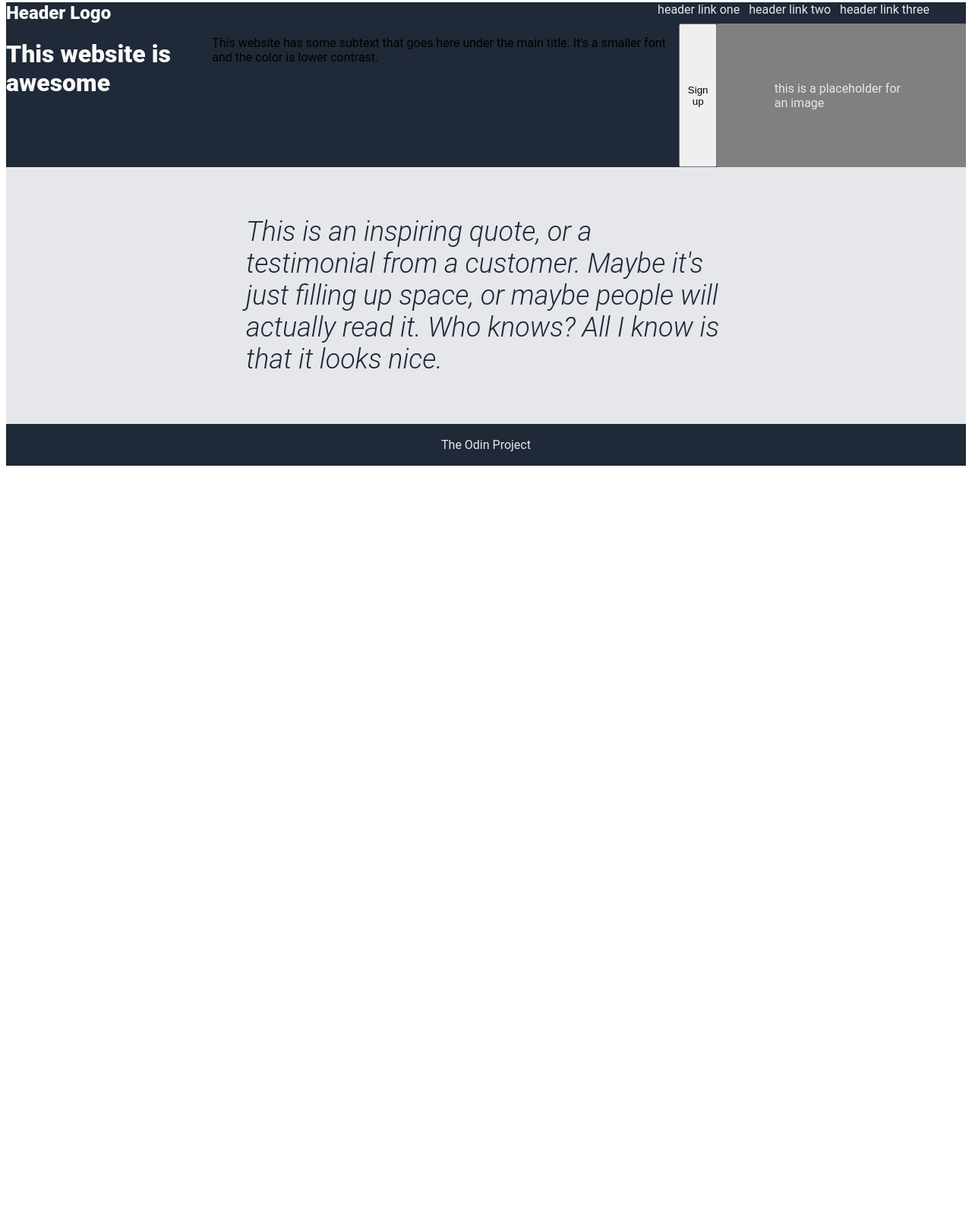
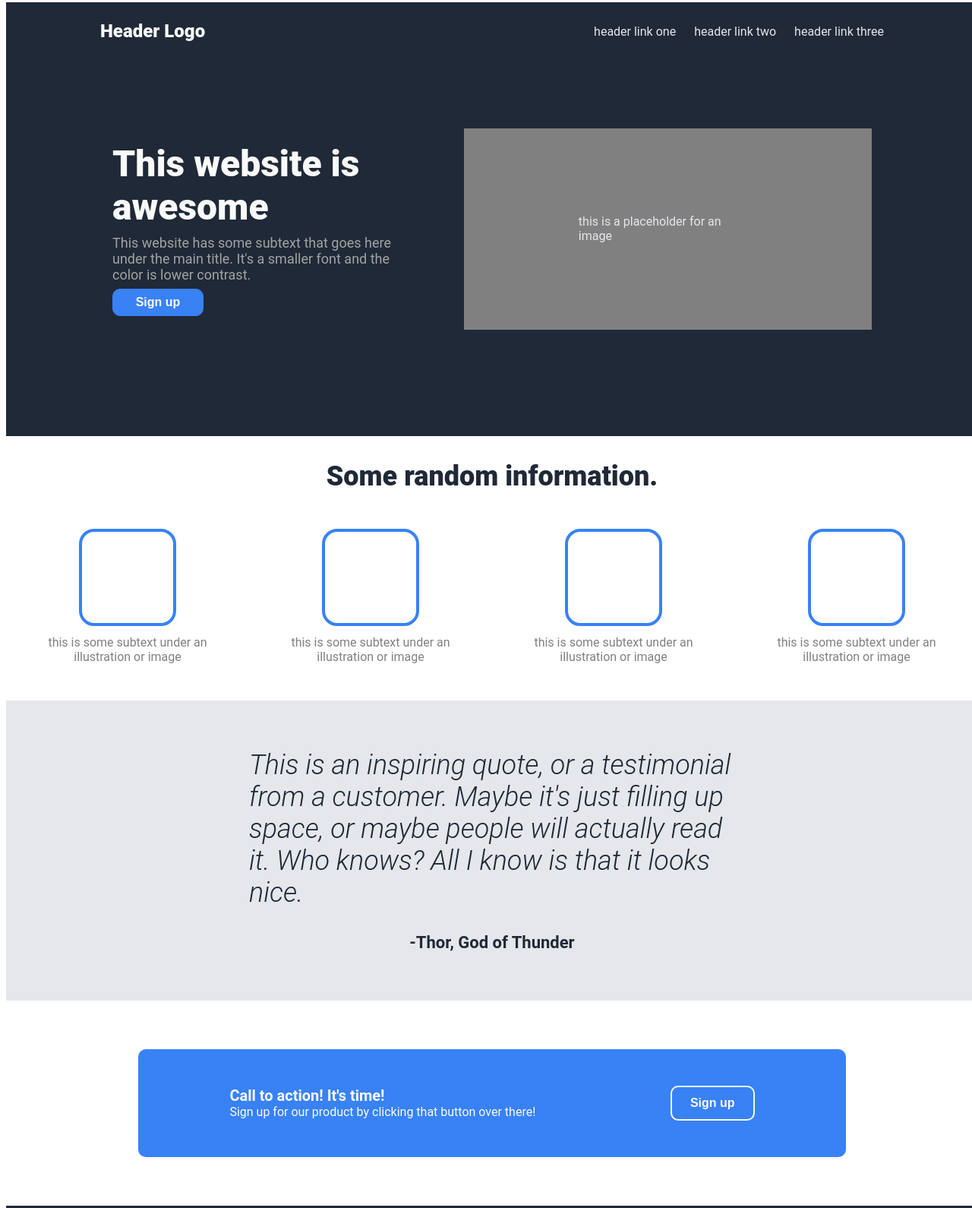
Before and after one commit to nikita-go/landing-page, a plain HTML site: page index.html in a window 1280 px wide. Shown: the part 5-1595 px from the top of the page at 76% size. Before the commit the page ends 800 px from the top, so only its background shows below. Drawn offline with Linux system fonts and the light colour scheme.

Commit message:
Made website

```diff
--- a/index.html
+++ b/index.html
@@ -18,13 +18,46 @@
         </div>
         <div class="body">
             <div class="hero">
-                <h1 class="heading">This website is awesome</h1>
-                <p class="subtext">This website has some subtext that goes here under the main title. It's a smaller font and the color is lower contrast.</p>
-                <button class="sign-up">Sign up</button>
+                <div class="hero-column">
+                    <div class="heading">This website is awesome</div>
+                    <div class="subtext">This website has some subtext that goes here under the main title. It's a smaller font and the color is lower contrast.</div>
+                    <button class="signup" onclick="window.location.href = 'https://google.com';">Sign up</button>
+                </div>
                 <div class="img-placeholder">this is a placeholder for an image</div>
+            </div>
+            <div class="information">
+                <div class="information-text">Some random information.</div>
+                <div class="container">
+                    <div class="block">
+                        <div class="square"></div>
+                        <div class="text">this is some subtext under an illustration or image</div>
+                    </div>
+                    <div class="block">
+                        <div class="square"></div>
+                        <div class="text">this is some subtext under an illustration or image</div>
+                    </div>
+                    <div class="block">
+                        <div class="square"></div>
+                        <div class="text">this is some subtext under an illustration or image</div>
+                    </div>
+                    <div class="block">
+                        <div class="square"></div>
+                        <div class="text">this is some subtext under an illustration or image</div>
+                    </div>
+                </div>
             </div>
             <div class="quote">
                 <div class="quote-text">This is an inspiring quote, or a testimonial from a customer. Maybe it's just filling up space, or maybe people will actually read it. Who knows? All I know is that it looks nice.</div>
+                <div class="quote-by">-Thor, God of Thunder</div>
+            </div>
+            <div class="signup">
+                <div class="box">
+                    <div class="signup-text">
+                        <div class="title">Call to action! It's time!</div>
+                        <div class="info">Sign up for our product by clicking that button over there!</div>
+                    </div>
+                        <button class="signup-btn" onclick="window.location.href = 'https://google.com';">Sign up</button>
+                </div>
             </div>
         </div>
         <div class="footer">
--- a/style.css
+++ b/style.css
@@ -1,5 +1,7 @@
 body {
     font-family: "Roboto", "Helvetica Neue", Helvetica, Arial;
+    width: 100%;
+    height: 100%;
 }
 
 a {
@@ -7,23 +9,19 @@ a {
     text-decoration: none;
 }
 
-.header,
-.body,
-.footer {
-    width: 100%;
-}
-
 .header {
     display: flex;
     justify-content: space-between;
+    align-items: center;
+    padding: 24px;
 }
 
 .header .links {
     display: flex;
     justify-content: space-between;
     color: #E5E7EB;
-    margin-right: 48px;
-    gap: 12px;
+    margin-right: 100px;
+    gap: 24px;
 }
 
 .header .logo,
@@ -34,7 +32,7 @@ a {
 
 .header .logo {
     font-size: 24px;
-
+    margin-left: 100px
 }
 
 .hero,
@@ -43,13 +41,50 @@ a {
     background-color: #1F2937;
 }
 
-.body .hero {
+.hero {
     display: flex;
+    justify-content: center;
+    align-items: center;
+    padding: 140px;
+    padding-top: 90px;
+    gap: 64px;
+}
+
+.hero .heading {
+    font-size: 48px;
+}
+
+.hero .hero-column {
+    display: flex;
+    flex-direction: column;
+    gap: 8px;
+    width: 40%;
+}
+
+.hero .hero-column .subtext {
+    font-size: 18px;
+    color: rgb(163, 163, 163);
+}
+
+.hero .hero-column .signup {
+    background-color: #3882F6;
+    color: #F9FAF8;
+    font-weight: 800;
+    font-size: 16px;
+    padding: 8px;
+    width: 120px;
+    border: 1px solid #3882F6;
+    border-radius: 10px;
 }
 
 .hero .img-placeholder {
     display: flex;
-    padding: 2cm;
+    font-size: 16px;
+    padding: 3cm;
+    padding-left: 4cm;
+    padding-right: 4cm;
+    justify-content: center;
+    align-items: center;
     background-color: gray;
     color: #E5E7EB;
 }
@@ -58,11 +93,11 @@ a {
     display: flex;
     align-items: center;
     justify-content: center;
+    padding: 24px;
 }
 
 .footer .footer-text {
     color: #E5E7EB;
-    padding: 18px;
 }
 
 .quote {
@@ -70,6 +105,7 @@ a {
     background-color: #E5E7EB;
     align-items: center;
     justify-content: center;
+    flex-direction: column;
 }
 
 .quote .quote-text {
@@ -80,5 +116,100 @@ a {
     color: #1F2937;
     font-style: italic;
     font-weight: 300;
-    margin: 64px;
+    margin-top: 64px;
 }
+
+.quote .quote-by {
+    font-weight: bold;
+    flex: wrap;
+    margin-top: 32px;
+    font-size: 22px;
+    margin-bottom: 64px;
+    color: #1F2937;
+}
+
+.information {
+    display: flex;
+    flex-direction: column;
+    justify-content: center;
+    align-items: center;
+}
+
+.information .container {
+    display: flex;
+    flex-direction: row;
+    flex: wrap;
+    justify-content: center;
+}
+
+.information .container .block{
+    display: flex;
+    flex-direction: column;
+    flex: wrap;
+    justify-content: center;
+    align-items: center;
+    text-align: center;
+    margin: 48px;
+}
+
+.information .container .block .text{
+    color: gray;
+}
+.information .container .block .square{
+    display: flex;
+    flex: 1 0 auto;
+    height: 120px;
+    width: 120px;
+    border-radius: 20px;
+    margin-bottom: 12px;
+    border: 4px solid #3882F6;
+}
+
+.information .information-text {
+    color: #1F2937;
+    font-weight: 800;
+    font-size: 36px;
+    margin-top: 32px;
+}
+
+.signup {
+    display: flex;
+    justify-content: center;
+    align-items: center;
+    padding: 64px;
+}
+
+.signup .box {
+    display: flex;
+    justify-content: space-between;
+    align-items: center;
+    padding: 48px;
+    padding-left: 120px;
+    padding-right: 120px;
+    width: 60%;
+    background-color: #3882F6;
+    border-radius: 10px;
+}
+
+.signup .box .signup-text {
+    display: flex;
+    flex-direction: column;
+    color: #F9FAF8;
+}
+
+.signup .box .signup-text .title {
+    font-size: 20px;
+    font-weight: bold;
+}
+
+.signup .box .signup-btn {
+    background-color: #3882F6;
+    font-size: 16px;
+    font-weight: 800;
+    color: #F9FAF8;
+    padding: 12px;
+    padding-left: 24px;
+    padding-right: 24px;
+    border-radius: 10px;
+    border: 2px solid #F9FAF8;
+}
```
